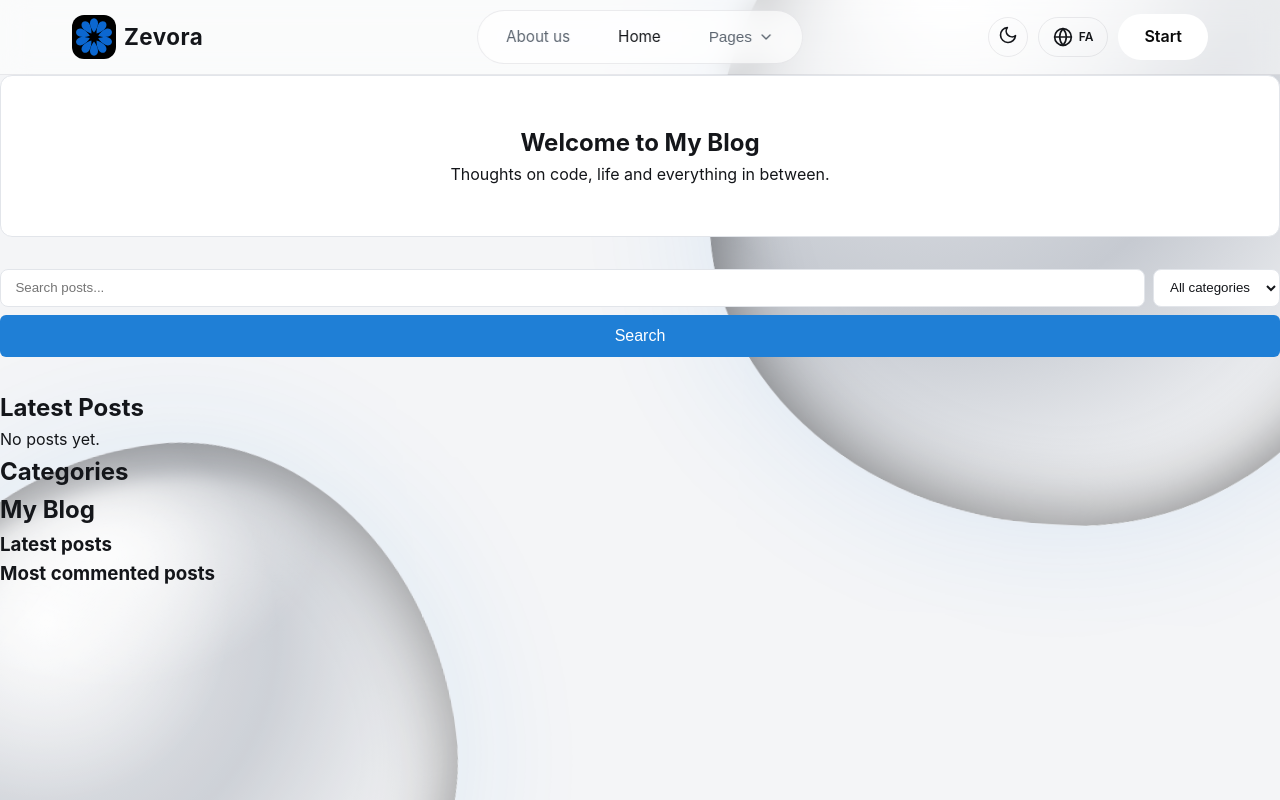
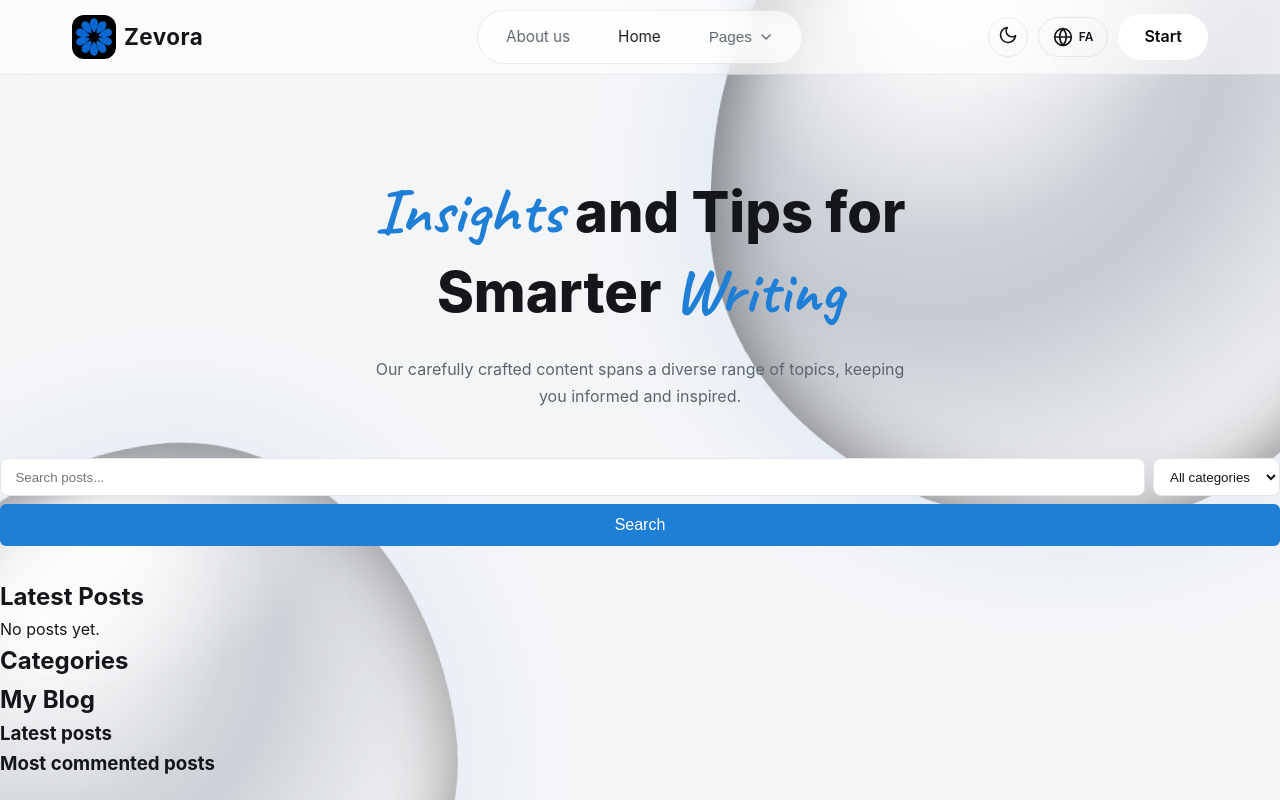
Before and after one commit to zarrush/django-blog, a Django app: page /en/ in a window 1280 px wide. Run offline with Django 4.2, Linux system fonts and the light colour scheme; data that the repository does not hold is empty; parts of the project's set-up code (start-up, migrations or seed data) failed here and were passed over.

Commit message:
feat(ui): hero

```diff
--- a/blog/static/css/pages.css
+++ b/blog/static/css/pages.css
@@ -5,11 +5,40 @@
     into reusable components. Currently holds the hero section
     used on the home page.
 */
+@import url("https://fonts.googleapis.com/css2?family=Caveat:wght@700&display=swap");
+
+/* ---------- Home: hero ---------- */
 .hero {
-    text-align: center;
-    padding: 3rem 1rem;
-    background: var(--card);
-    border: 1px solid var(--border);
-    border-radius: 12px;
-    margin-bottom: 2rem;
+  text-align: center;
+  padding: 96px 24px 48px;
+  margin-bottom: 0;
 }
+
+.hero-title {
+    font-size: clamp(2.2rem, 5vw, 3.5rem);
+    font-weight: 800;
+    color: var(--text);
+    line-height: 1.25;
+}
+
+/* Handwritten blue accent words */
+.hero-title .script {
+    font-family: "Caveat", cursive;
+    font-weight: 700;
+    font-size: 1.15em;
+    color: var(--accent);
+}
+
+/* Persian fallback */
+html[dir="rtl"] .hero-title .script {
+    font-family: var(--font-main);
+    font-size: 1em;
+}
+
+.hero-sub {
+    max-width: 560px;
+    margin: 24px auto 0;
+    color: var(--muted);
+    font-size: 1rem;
+    line-height: 1.7;
+}
--- a/pages/templates/pages/home.html
+++ b/pages/templates/pages/home.html
@@ -4,8 +4,13 @@
 
 {% block content %}
 <section class="hero">
-  <h1>{% trans "Welcome to My Blog" %}</h1>
-  <p>{% trans "Thoughts on code, life and everything in between." %}</p>
+  <h1 class="hero-title">
+    <span class="script">{% trans "Insights" %}</span> {% trans "and Tips for" %}<br>
+    {% trans "Smarter" %} <span class="script">{% trans "Writing" %}</span>
+  </h1>
+  <p class="hero-sub">
+    {% trans "Our carefully crafted content spans a diverse range of topics, keeping you informed and inspired." %}
+  </p>
 </section>
 
   <form action="{% url 'blog:post_search' %}" method="get" class="search-bar">
```
Also changed, not shown: manage.py (added, +25 -0 lines).
